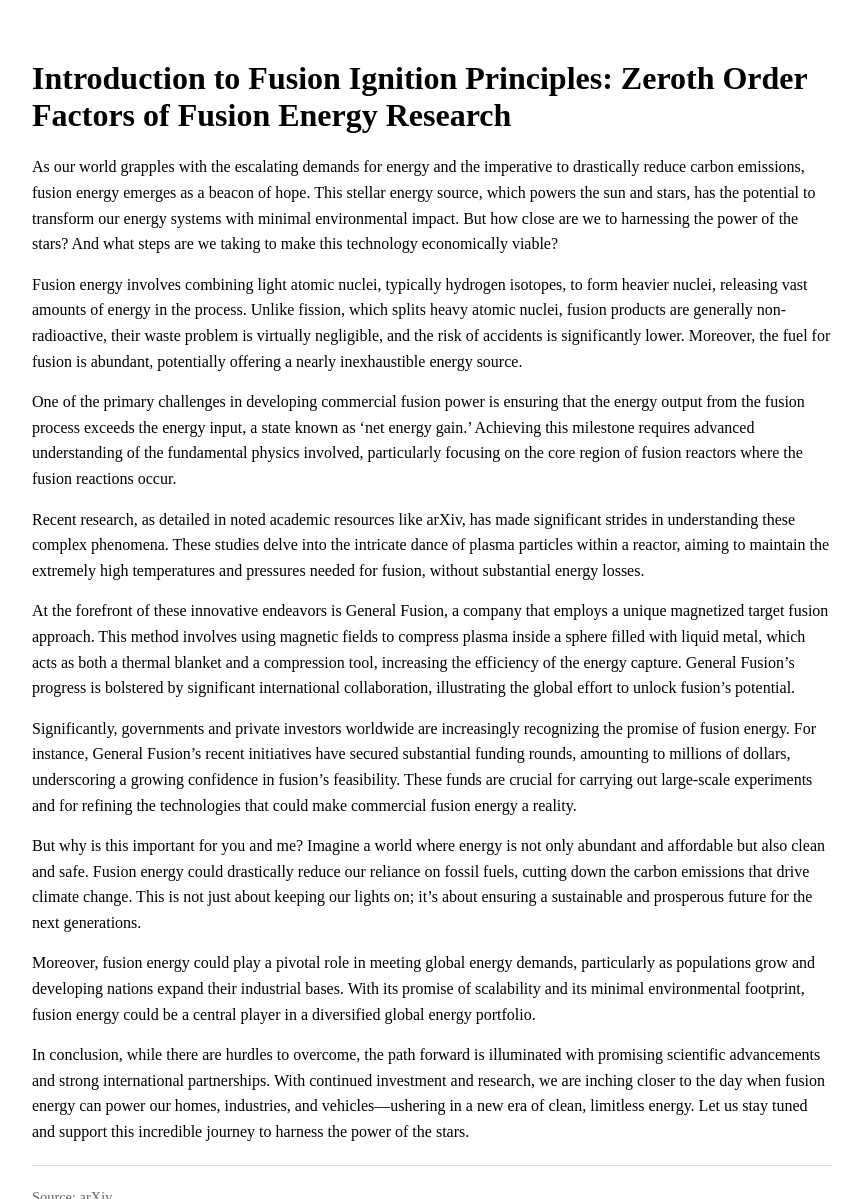
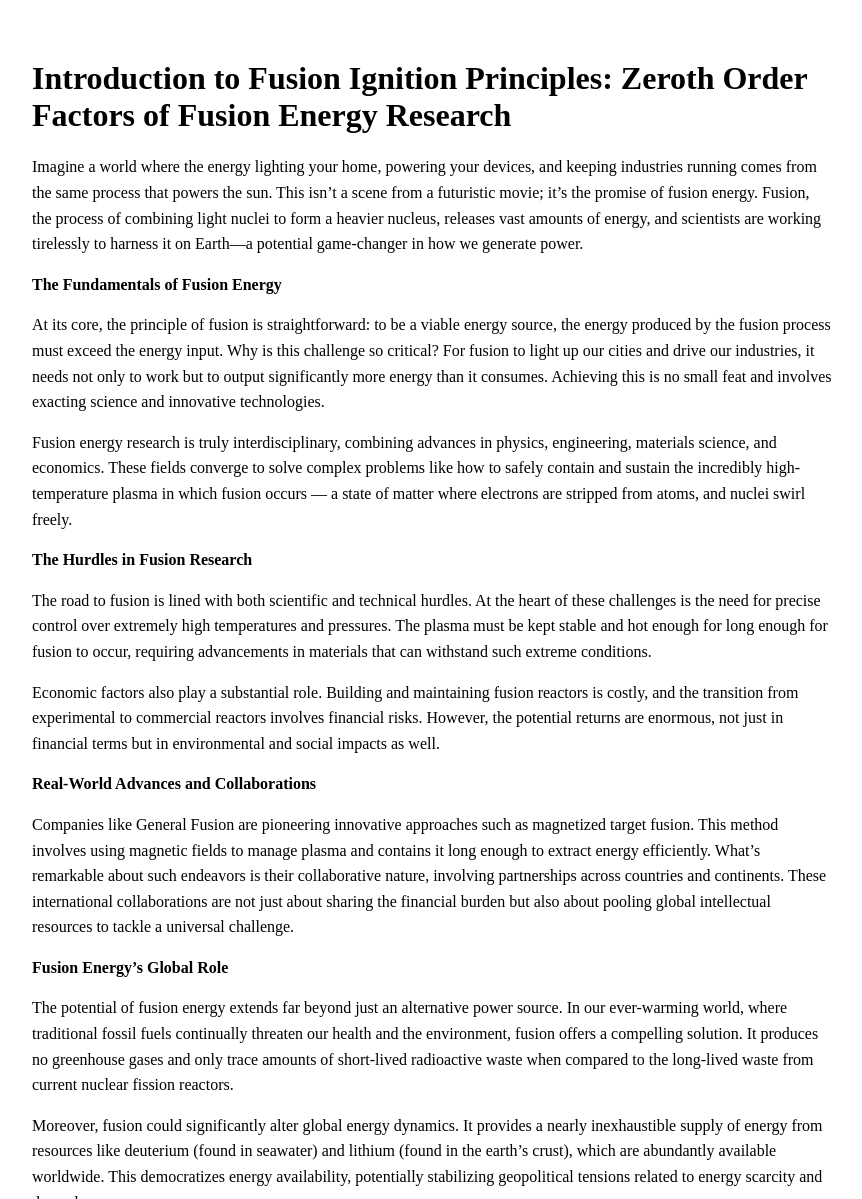
Before and after one commit to hyperpoint/hyperpoint.github.io, a Jekyll site: the page built from _posts/2024-10-01-1364424cde1a44945bbdd07886af8005-introduction-to-fusion-ignition-principles-zeroth-order-factors-of-fusion-energy-research.md, in a window 1280 px wide and 1400 px high. Shown: the part 201-1400 px from the top of the window, without its empty margins (208-1070 px from the left). Built offline with Jekyll 4.4.1, drawn with Linux system fonts in a browser that asks for light colours; some of the changed text lies outside the part shown.

Commit message:
Update blog post: Introduction to Fusion Ignition Principles: Zeroth Order Factors of Fusion Energy Research

```diff
--- a/_posts/2024-10-01-1364424cde1a44945bbdd07886af8005-introduction-to-fusion-ignition-principles-zeroth-order-factors-of-fusion-energy-research.md
+++ b/_posts/2024-10-01-1364424cde1a44945bbdd07886af8005-introduction-to-fusion-ignition-principles-zeroth-order-factors-of-fusion-energy-research.md
@@ -13,20 +14,34 @@ citation: "arXiv: Introduction to Fusion Ignition Principles: Zeroth Order Facto
   Fusion Energy Research"
 ---
 
-As our world grapples with the escalating demands for energy and the imperative to drastically reduce carbon emissions, fusion energy emerges as a beacon of hope. This stellar energy source, which powers the sun and stars, has the potential to transform our energy systems with minimal environmental impact. But how close are we to harnessing the power of the stars? And what steps are we taking to make this technology economically viable?
+Imagine a world where the energy lighting your home, powering your devices, and keeping industries running comes from the same process that powers the sun. This isn't a scene from a futuristic movie; it's the promise of fusion energy. Fusion, the process of combining light nuclei to form a heavier nucleus, releases vast amounts of energy, and scientists are working tirelessly to harness it on Earth—a potential game-changer in how we generate power.
 
-Fusion energy involves combining light atomic nuclei, typically hydrogen isotopes, to form heavier nuclei, releasing vast amounts of energy in the process. Unlike fission, which splits heavy atomic nuclei, fusion products are generally non-radioactive, their waste problem is virtually negligible, and the risk of accidents is significantly lower. Moreover, the fuel for fusion is abundant, potentially offering a nearly inexhaustible energy source.
+**The Fundamentals of Fusion Energy**
 
-One of the primary challenges in developing commercial fusion power is ensuring that the energy output from the fusion process exceeds the energy input, a state known as 'net energy gain.' Achieving this milestone requires advanced understanding of the fundamental physics involved, particularly focusing on the core region of fusion reactors where the fusion reactions occur.
+At its core, the principle of fusion is straightforward: to be a viable energy source, the energy produced by the fusion process must exceed the energy input. Why is this challenge so critical? For fusion to light up our cities and drive our industries, it needs not only to work but to output significantly more energy than it consumes. Achieving this is no small feat and involves exacting science and innovative technologies.
 
-Recent research, as detailed in noted academic resources like arXiv, has made significant strides in understanding these complex phenomena. These studies delve into the intricate dance of plasma particles within a reactor, aiming to maintain the extremely high temperatures and pressures needed for fusion, without substantial energy losses.
+Fusion energy research is truly interdisciplinary, combining advances in physics, engineering, materials science, and economics. These fields converge to solve complex problems like how to safely contain and sustain the incredibly high-temperature plasma in which fusion occurs — a state of matter where electrons are stripped from atoms, and nuclei swirl freely.
 
-At the forefront of these innovative endeavors is General Fusion, a company that employs a unique magnetized target fusion approach. This method involves using magnetic fields to compress plasma inside a sphere filled with liquid metal, which acts as both a thermal blanket and a compression tool, increasing the efficiency of the energy capture. General Fusion's progress is bolstered by significant international collaboration, illustrating the global effort to unlock fusion's potential.
+**The Hurdles in Fusion Research**
 
-Significantly, governments and private investors worldwide are increasingly recognizing the promise of fusion energy. For instance, General Fusion's recent initiatives have secured substantial funding rounds, amounting to millions of dollars, underscoring a growing confidence in fusion’s feasibility. These funds are crucial for carrying out large-scale experiments and for refining the technologies that could make commercial fusion energy a reality.
+The road to fusion is lined with both scientific and technical hurdles. At the heart of these challenges is the need for precise control over extremely high temperatures and pressures. The plasma must be kept stable and hot enough for long enough for fusion to occur, requiring advancements in materials that can withstand such extreme conditions.
 
-But why is this important for you and me? Imagine a world where energy is not only abundant and affordable but also clean and safe. Fusion energy could drastically reduce our reliance on fossil fuels, cutting down the carbon emissions that drive climate change. This is not just about keeping our lights on; it's about ensuring a sustainable and prosperous future for the next generations.
+Economic factors also play a substantial role. Building and maintaining fusion reactors is costly, and the transition from experimental to commercial reactors involves financial risks. However, the potential returns are enormous, not just in financial terms but in environmental and social impacts as well.
 
-Moreover, fusion energy could play a pivotal role in meeting global energy demands, particularly as populations grow and developing nations expand their industrial bases. With its promise of scalability and its minimal environmental footprint, fusion energy could be a central player in a diversified global energy portfolio.
+**Real-World Advances and Collaborations**
 
-In conclusion, while there are hurdles to overcome, the path forward is illuminated with promising scientific advancements and strong international partnerships. With continued investment and research, we are inching closer to the day when fusion energy can power our homes, industries, and vehicles—ushering in a new era of clean, limitless energy. Let us stay tuned and support this incredible journey to harness the power of the stars.
+Companies like General Fusion are pioneering innovative approaches such as magnetized target fusion. This method involves using magnetic fields to manage plasma and contains it long enough to extract energy efficiently. What's remarkable about such endeavors is their collaborative nature, involving partnerships across countries and continents. These international collaborations are not just about sharing the financial burden but also about pooling global intellectual resources to tackle a universal challenge.
+
+**Fusion Energy's Global Role**
+
+The potential of fusion energy extends far beyond just an alternative power source. In our ever-warming world, where traditional fossil fuels continually threaten our health and the environment, fusion offers a compelling solution. It produces no greenhouse gases and only trace amounts of short-lived radioactive waste when compared to the long-lived waste from current nuclear fission reactors.
+
+Moreover, fusion could significantly alter global energy dynamics. It provides a nearly inexhaustible supply of energy from resources like deuterium (found in seawater) and lithium (found in the earth's crust), which are abundantly available worldwide. This democratizes energy availability, potentially stabilizing geopolitical tensions related to energy scarcity and dependence.
+
+**Looking to the Future**
+
+The promise of fusion energy is a world with cleaner, safer, and almost infinite energy. While this might seem a distant reality, steady progress in fusion research brings us closer than ever to this vision. Various breakthroughs in achieving and sustaining fusion reactions, as described in sources like the arXiv publication, reverberate through the scientific community, inspiring optimism.
+
+Imagine industries powered by abundant energy without the environmental baggage, or remote communities accessing cheap and reliable power. The implications for human development and global equity are profound.
+
+As we look forward, the fusion horizon is not just a testament to human ingenuity and persistence but also a beacon of hope for a sustainable planet. Let's continue to support this incredible journey from the realms of theoretical physics to ground-breaking global energy solutions that might light up our future.
```
Also changed, not shown: other parts of _posts/2024-10-01-1364424cde1a44945bbdd07886af8005-introduction-to-fusion-ignition-principles-zeroth-order-factors-of-fusion-energy-research.md (+2 -1 lines).
